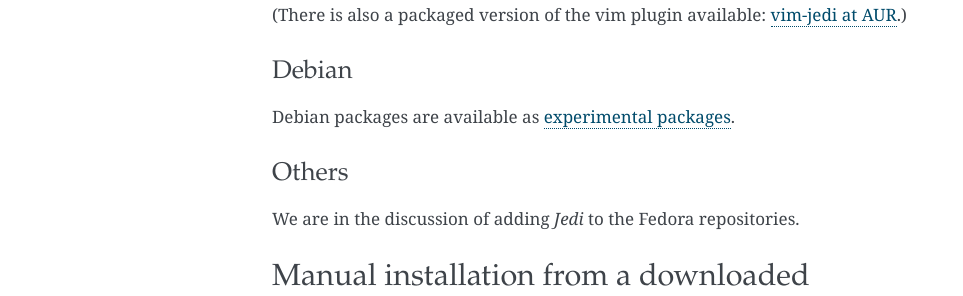
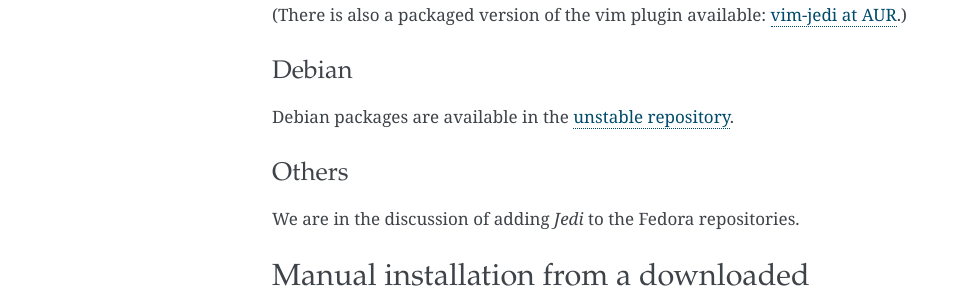
Before and after one commit to davidhalter/jedi, a Sphinx documentation site: the page built from docs/docs/installation.rst, in a window 1280 px wide. Shown: the part 943-1239 px from the top of the page, without its empty margins (148-1111 px from the left). Built offline with Sphinx 7.4.7, drawn with Linux system fonts in a browser that asks for light colours.

Commit message:
Updated debian package URL

```diff
--- a/docs/docs/installation.rst
+++ b/docs/docs/installation.rst
@@ -46,8 +46,8 @@
 Debian
 ~~~~~~
 
-Debian packages are available as `experimental packages
-<http://packages.debian.org/experimental/python-jedi>`__.
+Debian packages are available in the `unstable repository
+<http://packages.debian.org/search?keywords=python-jedi>`__.
 
 Others
 ~~~~~~
```
